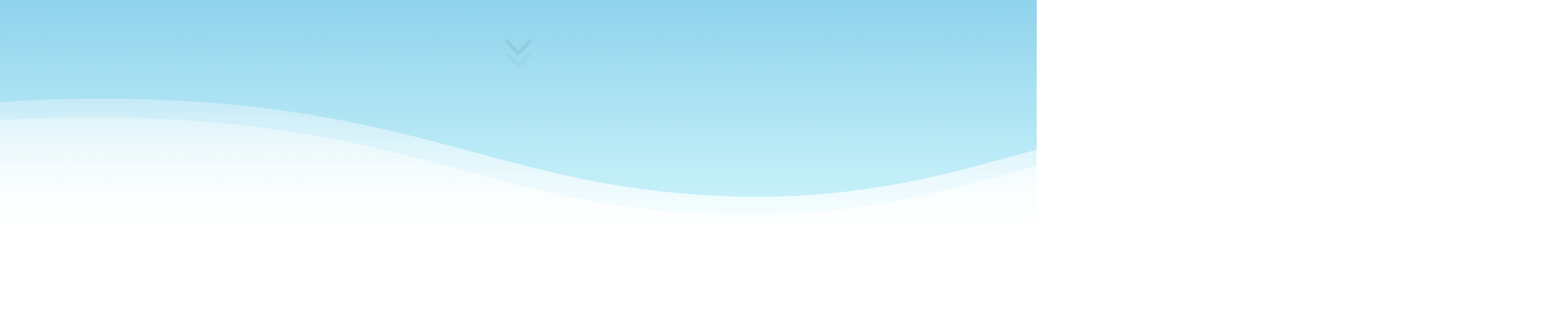
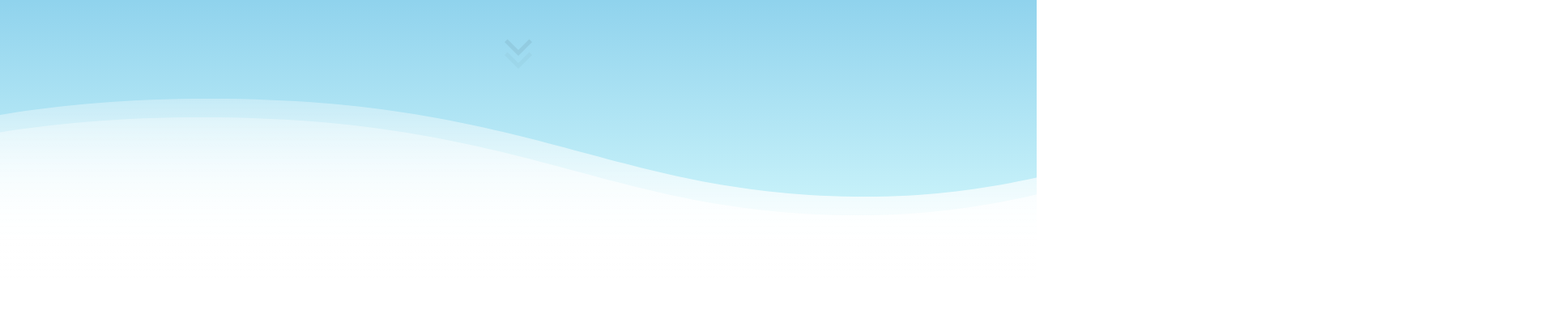
Before and after one commit to BaeDongWoo/BDW_Portfolio, a Next.js app: page / in a window 1280 px wide. Shown: the part 440-833 px from the top of the page at 81% size, 1920 px wide, since content can reach past the window. Built offline with nearby package versions, Linux system fonts and the light colour scheme.

Commit message:
feat:add AOS library

```diff
--- a/src/components/pages/page1/index.tsx
+++ b/src/components/pages/page1/index.tsx
@@ -39,6 +39,7 @@ const Container = styled.div`
   width: 100vw;
   height: 100vh;
   position: relative;
+  overflow-x: hidden;
 `;
 const Scroll = styled.span`
   position: absolute;
--- a/src/components/pages/page1/wave.tsx
+++ b/src/components/pages/page1/wave.tsx
@@ -21,10 +21,11 @@ const Waves = styled.div`
   repeat-x;
   position: absolute;
   top: -198px;
-  width: 6400px;
+  width: 400vw;
   height: 198px;
   animation: wave 15s cubic-bezier(0.36, 0.45, 0.63, 0.53) infinite;
   transform: translate3d(0, 0, 0);
+  overflow-x: hidden;
   &:nth-of-type(2) {
     top: -175px;
     animation: wave 15s cubic-bezier( 0.36, 0.45, 0.63, 0.53) -.125s infinite, swell 15s ease -1.25s infinite;
@@ -35,7 +36,7 @@ const Waves = styled.div`
       margin-left: 0;
     }
     100% {
-      margin-left: -1600px;
+      margin-left: -100vw;
     }
   }
 
--- a/src/components/pages/page2/card.tsx
+++ b/src/components/pages/page2/card.tsx
@@ -12,7 +12,7 @@ const Cards = ({ label, value }: CardProps) => {
   };
 
   return (
-    <Card onClick={handleCardClick}>
+    <Card onClick={handleCardClick} data-aos="fade-up" data-aos-duration="1000">
       <CardFace className="card-label">{label}</CardFace>
       <CardFace className="card-value">{value}</CardFace>
     </Card>
--- a/src/components/pages/page2/index.tsx
+++ b/src/components/pages/page2/index.tsx
@@ -1,14 +1,13 @@
-import { RefObject } from 'react';
+import { RefObject, useEffect } from 'react';
 import styled from 'styled-components';
 import ProfileImg from './profile';
 import Info from './infomation';
-
 export type AboutMeProps = {
   element: RefObject<HTMLDivElement>;
 };
 const AboutMe = ({ element }: AboutMeProps) => {
   return (
-    <Container ref={element}>
+    <Container ref={element} data-aos="flip-left">
       <UserContainer>
         <ProfileImg />
         <Info />
```
